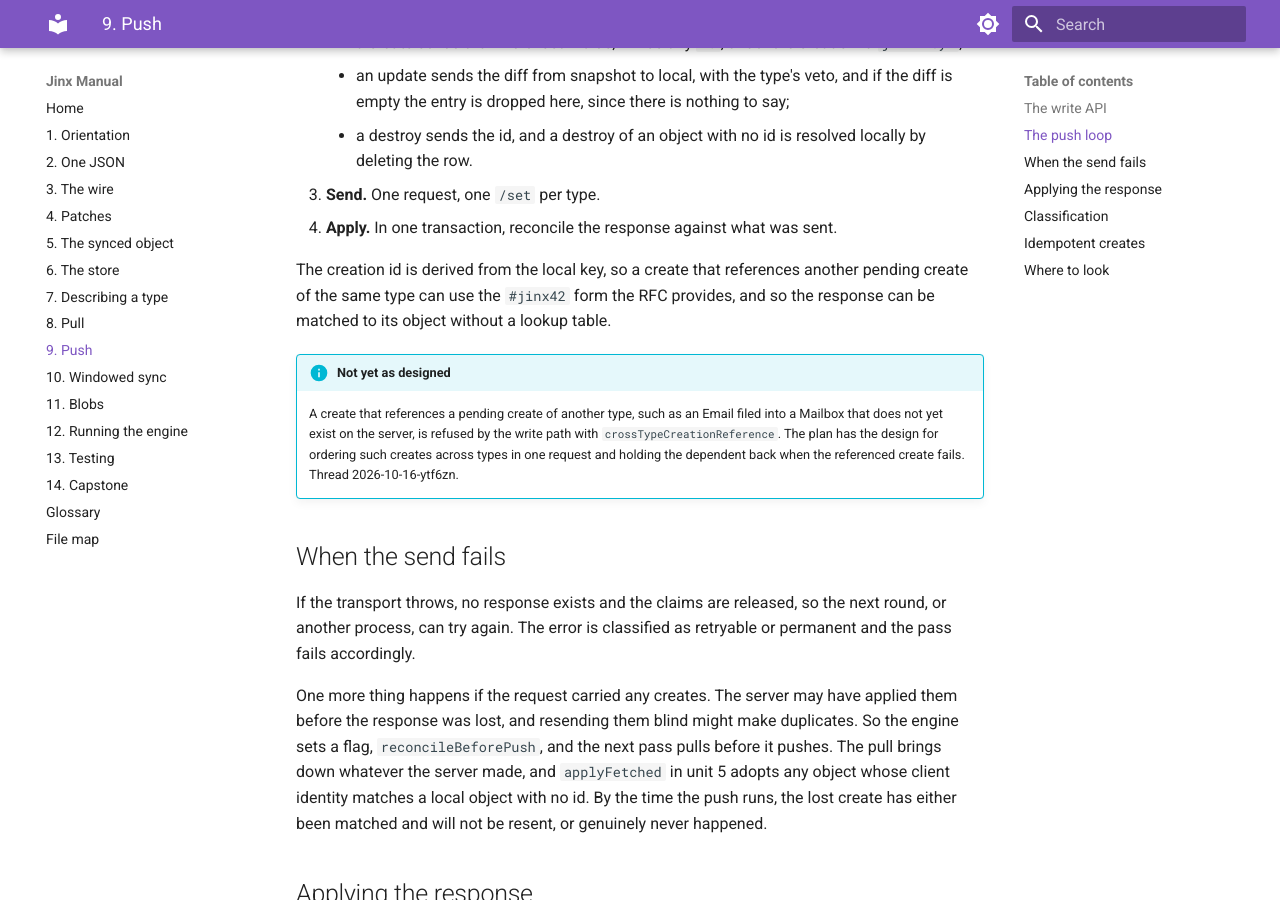
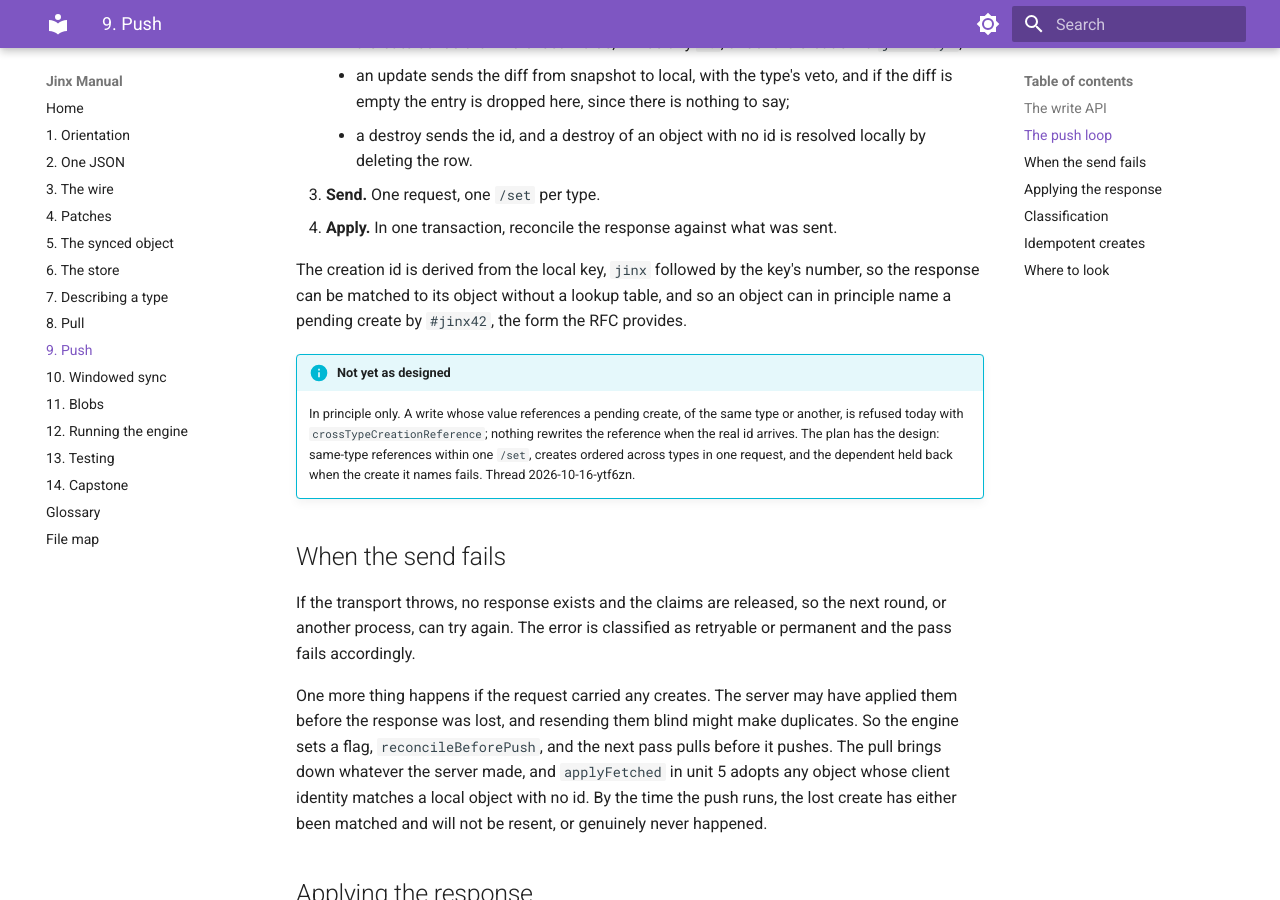
Before and after one commit to rjbs/Jinx, an MkDocs documentation site: the page built from doc/manual/docs/09-push.md, in a window 1280 px wide and 900 px high, scrolled down 1254 px. Built offline with MkDocs 1.6.1 and Material for MkDocs 9.7.7, drawn with Linux system fonts in a browser that asks for light colours.

Commit message:
Manual: creation-id references are refused for every type, not just across types
The write path refuses any reference to a pending create, same type
included, and unit 9 had described same-type references as working.
Also removes a semicolon from the capstone's sequence diagram note,
which Mermaid read as a statement break and refused to render.

Co-Authored-By: Claude Fable 5.1 <noreply@anthropic.com>

```diff
--- a/doc/manual/docs/09-push.md
+++ b/doc/manual/docs/09-push.md
@@ -65,18 +65,19 @@ needs a retry, with a cap of twenty rounds.
 4. **Apply.**  In one transaction, reconcile the response against what
    was sent.
 
-The creation id is derived from the local key, so a create that
-references another pending create of the same type can use the `#jinx42`
-form the RFC provides, and so the response can be matched to its
-object without a lookup table.
+The creation id is derived from the local key, `jinx` followed by
+the key's number, so the response can be matched to its object
+without a lookup table, and so an object can in principle name a
+pending create by `#jinx42`, the form the RFC provides.
 
 !!! info "Not yet as designed"
-    A create that references a pending create of another type, such
-    as an Email filed into a Mailbox that does not yet exist on the
-    server, is refused by the write path with
-    `crossTypeCreationReference`.  The plan has the design for ordering
-    such creates across types in one request and holding the dependent
-    back when the referenced create fails.  Thread 2026-10-16-ytf6zn.
+    In principle only.  A write whose value references a pending
+    create, of the same type or another, is refused today with
+    `crossTypeCreationReference`; nothing rewrites the reference when
+    the real id arrives.  The plan has the design: same-type references
+    within one `/set`, creates ordered across types in one request, and
+    the dependent held back when the create it names fails.  Thread
+    2026-10-16-ytf6zn.
 
 ## When the send fails
 
```
Also changed, not shown: doc/manual/docs/14-capstone.md (+1 -1 lines).
